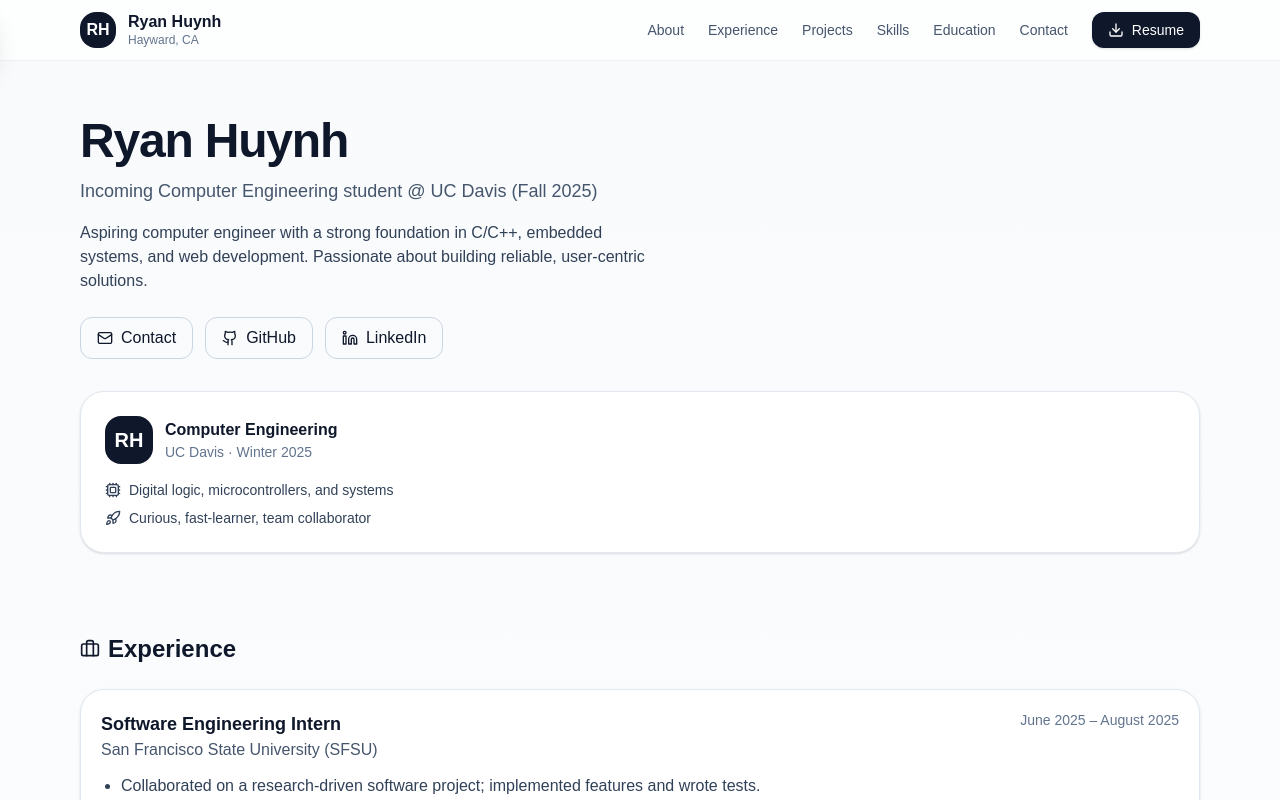
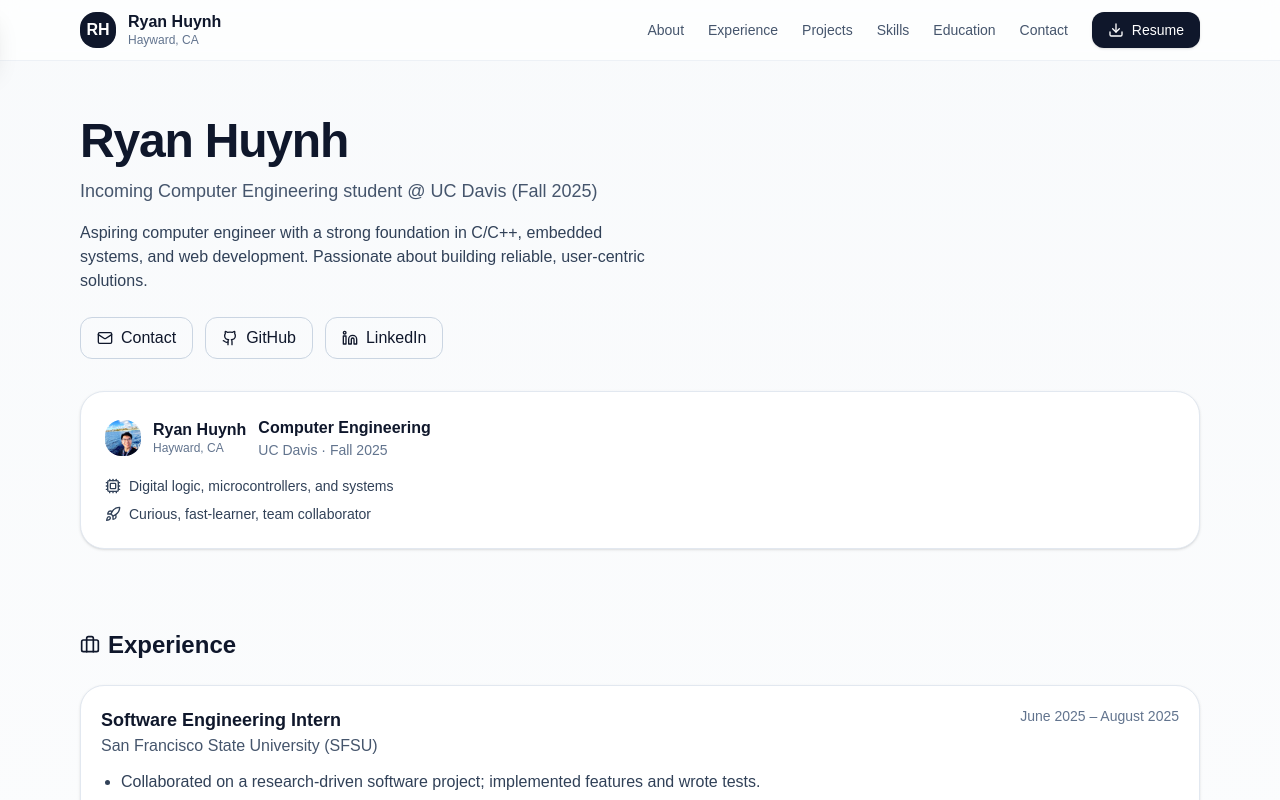
Before and after one commit to ryanhuynh02/ryan-portfolio, a Next.js app: page / in a window 1280 px wide. Shown: the top 800 px of the page. Built offline with nearby package versions, Linux system fonts and the light colour scheme.

Commit message:
Add profile picture

```diff
--- a/src/app/page.tsx
+++ b/src/app/page.tsx
@@ -1,5 +1,6 @@
 "use client";
 import React, { useState } from "react";
+import Image from "next/image";
 import { Menu, X, Mail, Github, Linkedin, Download, School, Briefcase, Cpu, Rocket, ChevronRight } from "lucide-react";
 
 // Tailwind is available by default in this canvas preview environment.
@@ -209,10 +210,24 @@ export default function Portfolio() {
           <div className="relative">
             <div className="rounded-3xl border border-slate-200 bg-white p-6 shadow-sm">
               <div className="flex items-center gap-3">
-                <div className="size-12 rounded-2xl bg-slate-900 text-white grid place-items-center text-xl font-bold">RH</div>
+              <div className="flex items-center gap-3">
+              <div className="size-9 rounded-2xl overflow-hidden">
+                <Image
+                  src="/profile-picture.jpeg" // make sure the file is in /public with this name
+                  alt="Ryan Huynh"
+                  width={36}
+                  height={36}
+                  className="object-cover w-full h-full"
+                />
+              </div>
+              <div className="leading-tight">
+                <div className="font-semibold">{CONFIG.name}</div>
+                <div className="text-xs text-slate-500">{CONFIG.location}</div>
+              </div>
+            </div>
                 <div>
                   <div className="font-semibold">Computer Engineering</div>
-                  <div className="text-sm text-slate-500">UC Davis · Winter 2025</div>
+                  <div className="text-sm text-slate-500">UC Davis · Fall 2025</div>
                 </div>
               </div>
               <ul className="mt-4 space-y-2 text-sm text-slate-700">
```
Also changed, not shown: public/profile-picture.jpeg (added).
